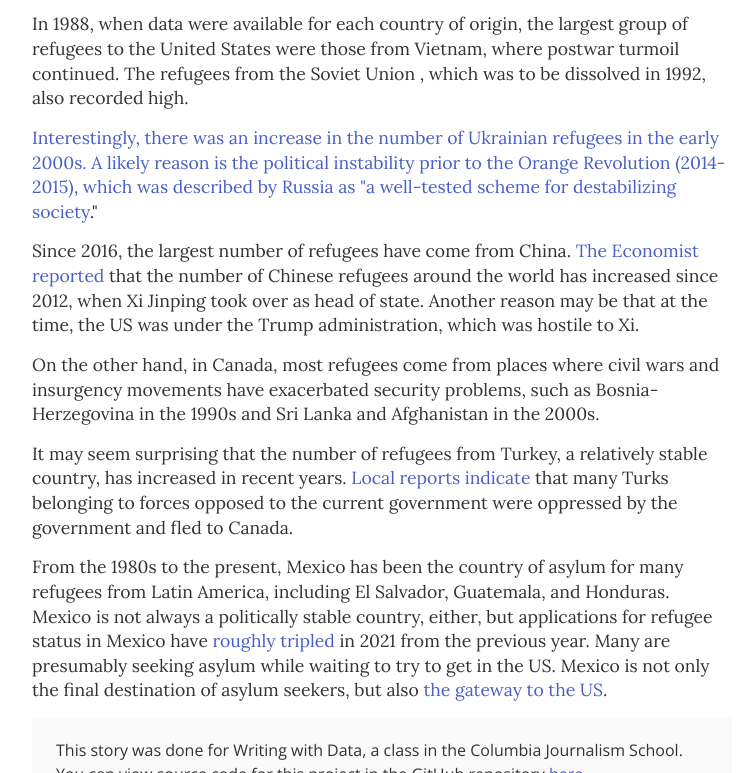
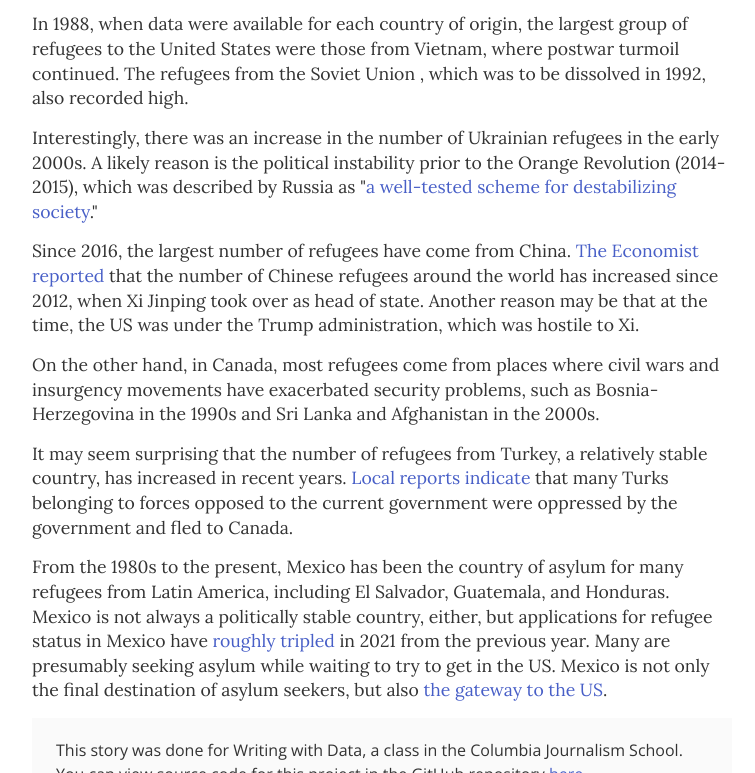
Before and after one commit to naokatoh/refugee-us, a plain HTML site: page docs/index.html in a window 1280 px wide. Shown: the part 1302-2075 px from the top of the page, without its empty margins (258-1013 px from the left). Drawn offline with nearby package versions, Linux system fonts and the light colour scheme; a script that the page names is missing.

Commit message:
Add files via upload

```diff
--- a/docs/index.html
+++ b/docs/index.html
@@ -311,7 +311,7 @@
     </p>
 
 	  <p class="body-text serif">
-        Methodology: Using UNHCR statistics, the number of people seeking asylum in the U.S., Canada, and Mexico and recognized by UNHCR as refugees to be given asylum is summarized in the charts below. Note that this statistic includes people with a background of being recognized as refugees (e.g., children of refugees born in the country of asylum who do not have citizenship), so the total number of refugees is larger than the actual number of refugees recognized by the governments of each country. See the detailed definition of refugees <a href="https://www.unhcr.org/refugee-statistics/methodology/">here.
+        Methodology: Using UNHCR statistics, the number of people seeking asylum in the U.S., Canada, and Mexico and recognized by UNHCR as refugees to be given asylum is summarized in the charts below. Note that this statistic includes people with a background of being recognized as refugees (e.g., children of refugees born in the country of asylum who do not have citizenship), so the total number of refugees is larger than the actual number of refugees recognized by the governments of each country. See the detailed definition of refugees <a href="https://www.unhcr.org/refugee-statistics/methodology/">here</a>.
 	</p>
 
     <div class="flourish-embed flourish-bar-chart-race" data-src="visualisation/9355728"><script src="https://public.flourish.studio/resources/embed.js"></script></div>
@@ -323,7 +323,10 @@
 
 
     <p class="body-text serif">
-        Interestingly, there was an increase in the number of Ukrainian refugees in the early 2000s. A likely reason is the political instability prior to the Orange Revolution (2014-2015), which was described by Russia as "<a href="https://www.kyivpost.com/article/content/eastern-europe/putin-calls-color-revolutions-an-instrument-of-des-118993.html">a well-tested scheme for destabilizing society</a>."
+        Interestingly, there was an increase in the number of Ukrainian refugees in the early 2000s. A likely reason is the political instability prior to the Orange Revolution (2014-2015), which was described by Russia as
+
+
+        "<a href="https://www.kyivpost.com/article/content/eastern-europe/putin-calls-color-revolutions-an-instrument-of-des-118993.html">a well-tested scheme for destabilizing society</a>."
     </p>
 
 
```
